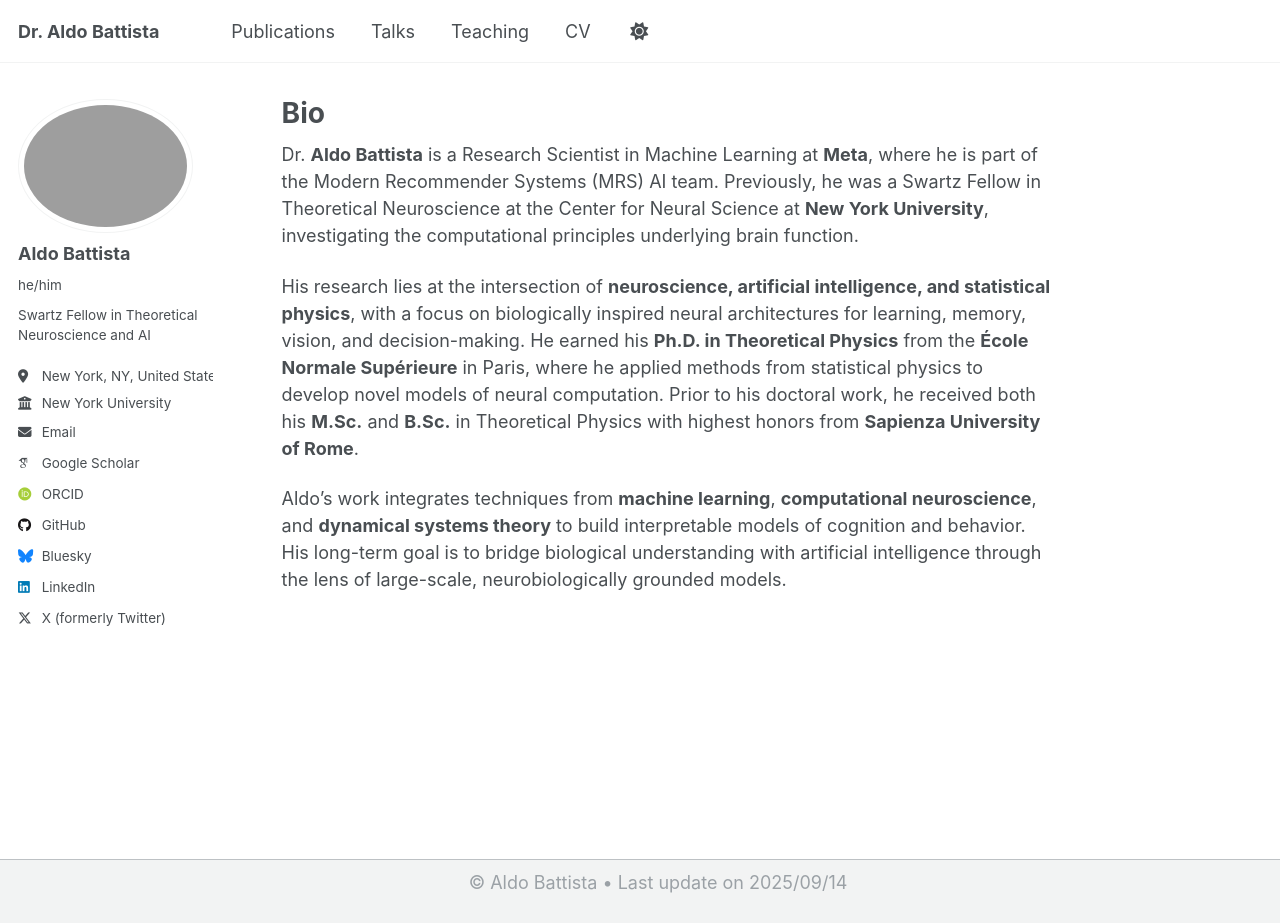
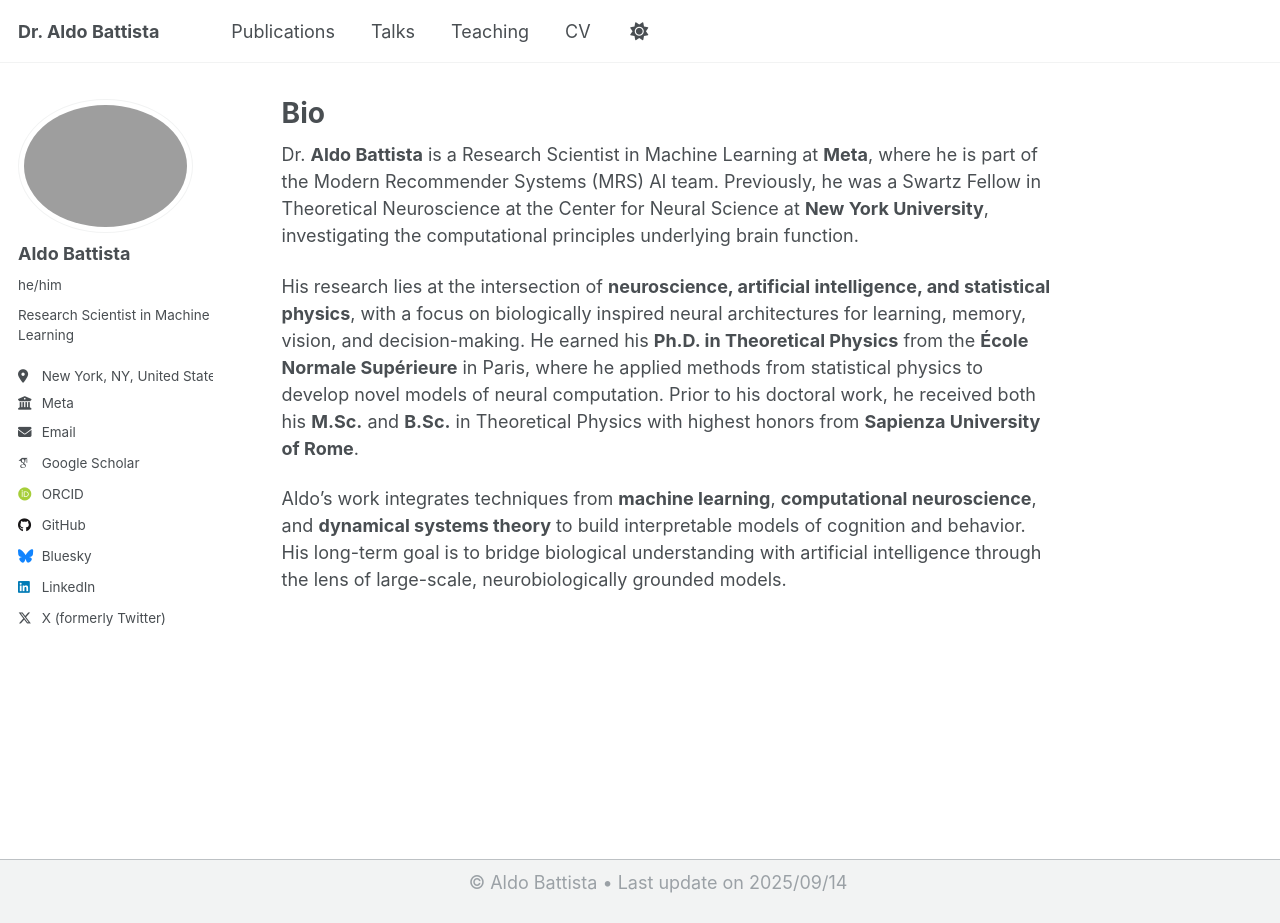
Before and after one commit to aldobattista/aldobattista.github.io, a Jekyll site: the page built from _pages/about.md, in a window 1280 px wide and 923 px high. Built offline with Jekyll 4.4.1, drawn with Linux system fonts in a browser that asks for light colours; some web fonts are replaced.

Commit message:
Update navigation menu and content

```diff
--- a/_config.yml
+++ b/_config.yml
@@ -12,7 +12,7 @@ site_theme               : "default"
 title                    : "Dr. Aldo Battista"
 title_separator          : "-"
 name                     : &name "Aldo Battista"
-description              : &description "Swartz Fellow in Theoretical Neuroscience and Machine Learning"
+description              : &description "Research Scientist in Machine Learning"
 url                      : https://www.aldobattista.com #url                      : https://aldobattista.github.io # the base hostname & protocol for your site e.g. "https://[your GitHub username].github.io" or if you already have some other page hosted on Github then use "https://[your GitHub username].github.io/[Your Repo Name]"
 baseurl                  : "" # the subpath of your site, e.g. "/blog"
 repository               : "academicpages/academicpages.github.io"
@@ -25,11 +25,11 @@ author:
   avatar           : "website_pic.png"
   name             : "Aldo Battista"
   pronouns         : "he/him" # example: "she/her"
-  bio              : "Swartz Fellow in Theoretical Neuroscience and AI"
+  bio              : "Research Scientist in Machine Learning"
   location         : "New York, NY, United States"
-  employer         : "New York University"
+  employer         : "Meta"
   uri              : # URL
-  email            : "aldo.battista@nyu.edu"
+  email            : "abattista@meta.com"
 
   # Academic websites
   academia         : # URL
```
Also changed, not shown: 1 other file.
